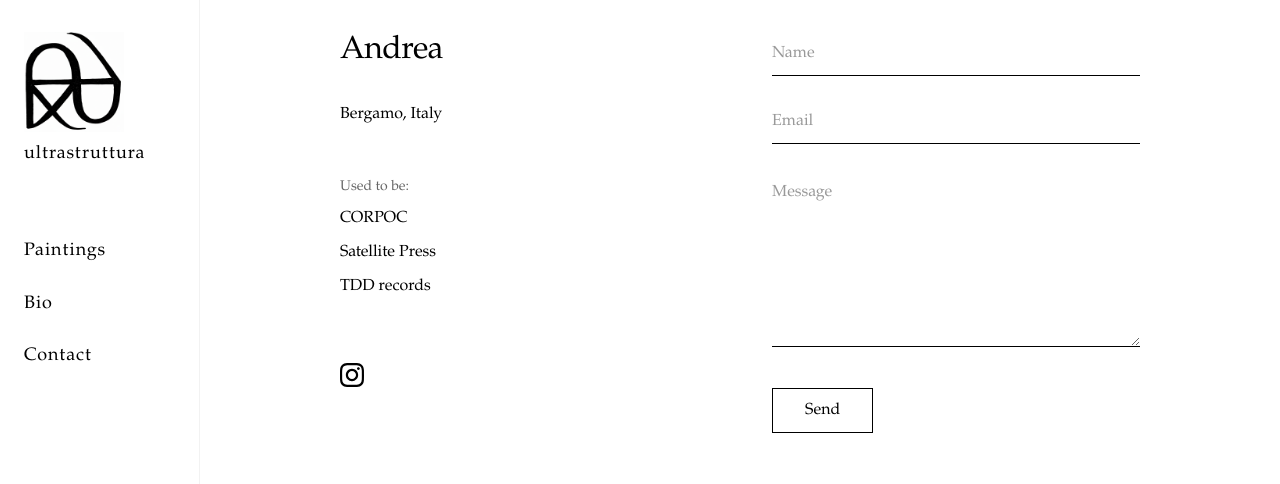
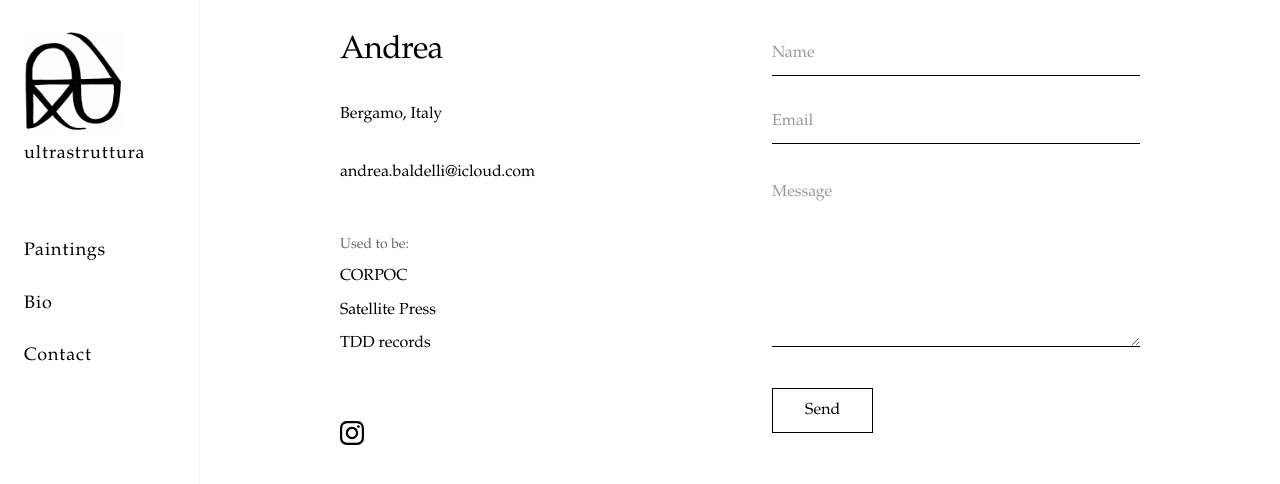
Before and after one commit to baldellimtt/ultrastruttura-site, a Next.js app: page /contact in a window 1280 px wide. Shown: the top 484 px of the page. Built offline with nearby package versions, Linux system fonts and the light colour scheme.

Commit message:
aggiungo mail

```diff
--- a/app/contact/page.module.css
+++ b/app/contact/page.module.css
@@ -35,6 +35,25 @@
   font-size: 1rem;
   color: #000000;
   margin: 0;
+}
+
+.email {
+  font-family: 'Garamond', 'Georgia', 'Times New Roman', serif;
+  font-size: 1rem;
+  color: #000000;
+  text-decoration: none;
+  transition: opacity 0.2s;
+  display: inline-block;
+  -webkit-tap-highlight-color: transparent;
+  touch-action: manipulation;
+}
+
+.email:hover {
+  opacity: 0.6;
+}
+
+.email:active {
+  opacity: 0.4;
 }
 
 .usedToBe {
--- a/app/contact/page.tsx
+++ b/app/contact/page.tsx
@@ -13,6 +13,9 @@ export default function Contact() {
             <div className={styles.info}>
               <h1 className={styles.name}>Andrea</h1>
               <p className={styles.location}>Bergamo, Italy</p>
+              <a href="mailto:andrea.baldelli@icloud.com" className={styles.email}>
+                andrea.baldelli@icloud.com
+              </a>
 
               <div className={styles.usedToBe}>
                 <p className={styles.label}>Used to be:</p>
```
